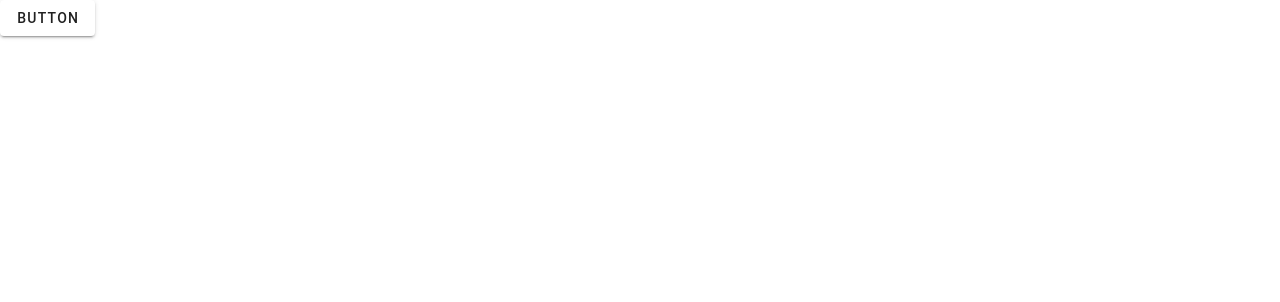
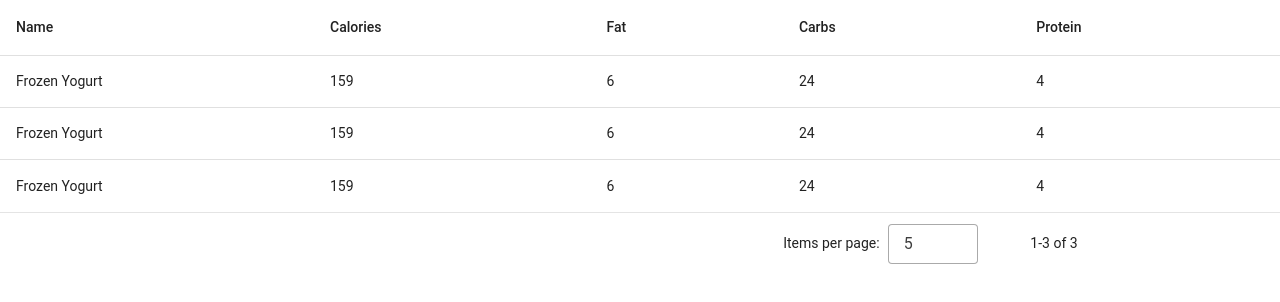
Before and after one commit to redamoon/nuxt3-vitest-vuetify3, a Nuxt app: page /about in a window 1280 px wide. Shown: the top 302 px of the page. Built offline with nearby package versions, Linux system fonts and the light colour scheme.

Commit message:
add v-data-table

```diff
--- a/app.vue
+++ b/app.vue
@@ -1,7 +1,9 @@
+<script setup lang="ts">
+
+</script>
+
 <template>
-  <div>
-    <v-btn>
-     Button
-    </v-btn>
-  </div>
+  <NuxtLayout>
+    <NuxtPage />
+  </NuxtLayout>
 </template>
--- /dev/null
+++ b/pages/about.vue
@@ -0,0 +1,33 @@
+<script setup lang="ts">
+const items = [
+  {
+      name: 'Frozen Yogurt',
+      calories: 159,
+      fat: 6.0,
+      carbs: 24,
+      protein: 4.0,
+  },
+  {
+      name: 'Frozen Yogurt',
+      calories: 159,
+      fat: 6.0,
+      carbs: 24,
+      protein: 4.0,
+  },
+  {
+      name: 'Frozen Yogurt',
+      calories: 159,
+      fat: 6.0,
+      carbs: 24,
+      protein: 4.0,
+  }
+]
+</script>
+
+<template>
+  <v-data-table :items="items" items-per-page="5"></v-data-table>
+</template>
+
+<style scoped>
+
+</style>
--- /dev/null
+++ b/pages/index.vue
@@ -0,0 +1,39 @@
+<script setup lang="ts">
+const items = [
+  { title: 'Click Me' },
+  { title: 'Click Me' },
+  { title: 'Click Me' },
+  { title: 'Click Me 2' },
+]
+</script>
+
+<template>
+  <div>
+    <v-btn>
+     Button
+    </v-btn>
+    <div class="d-flex justify-space-around">
+      <v-menu
+        transition="scale-transition"
+      >
+        <template v-slot:activator="{ props }">
+          <v-list-item class="bg-light-green-accent-1">
+            <v-list-item-title v-bind="props" class="cursor-pointer">イベント</v-list-item-title>
+          </v-list-item>
+        </template>
+        <v-list>
+          <v-list-item
+            v-for="(item, i) in items"
+            :key="i"
+          >
+            <v-list-item-title><a href="/aaa">{{ item.title }}</a></v-list-item-title>
+          </v-list-item>
+        </v-list>
+      </v-menu>
+    </div>
+  </div>
+</template>
+
+<style scoped>
+
+</style>
```
Also changed, not shown: package.json (+4 -4 lines), 1 other file (tests, documents, lock files or other folders).
